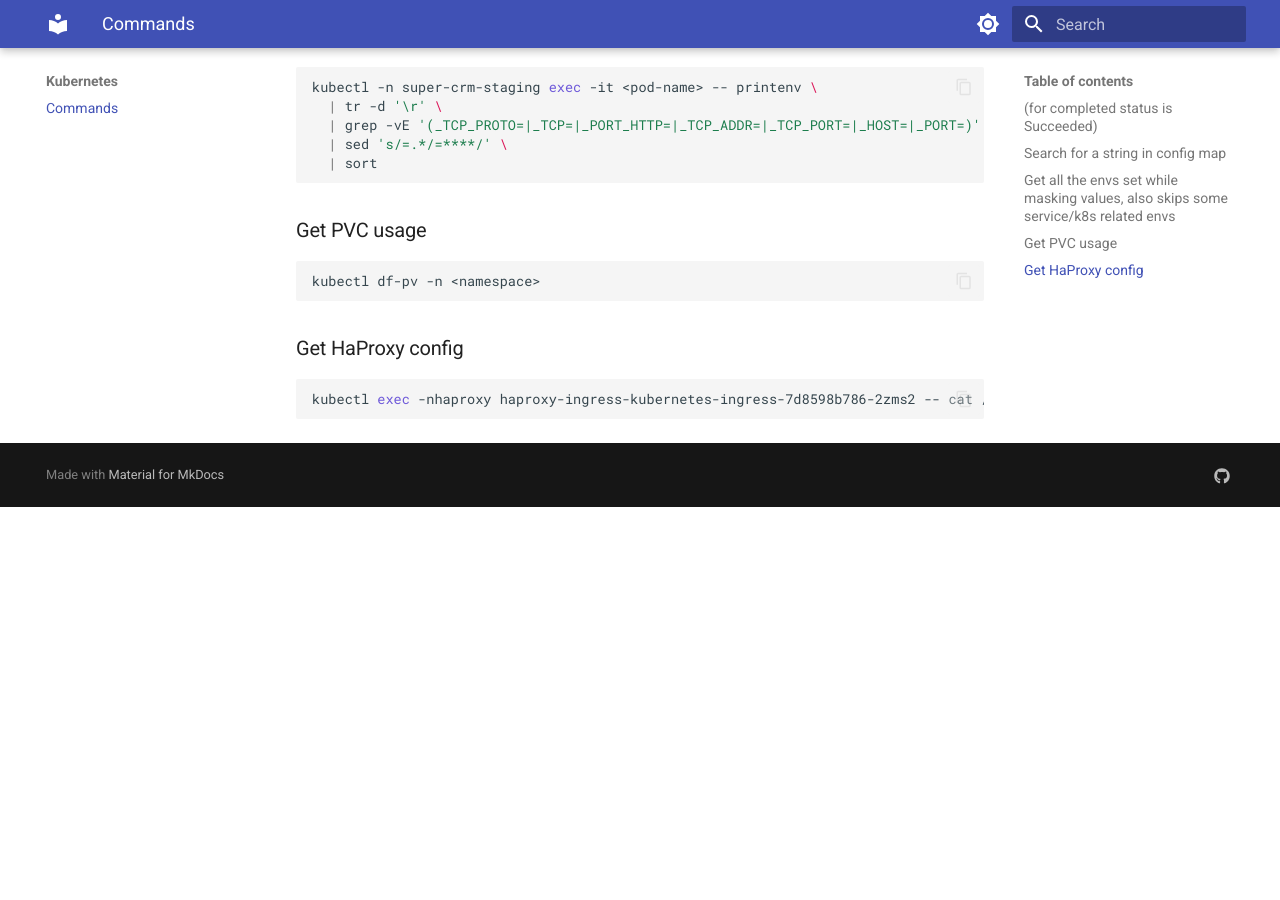
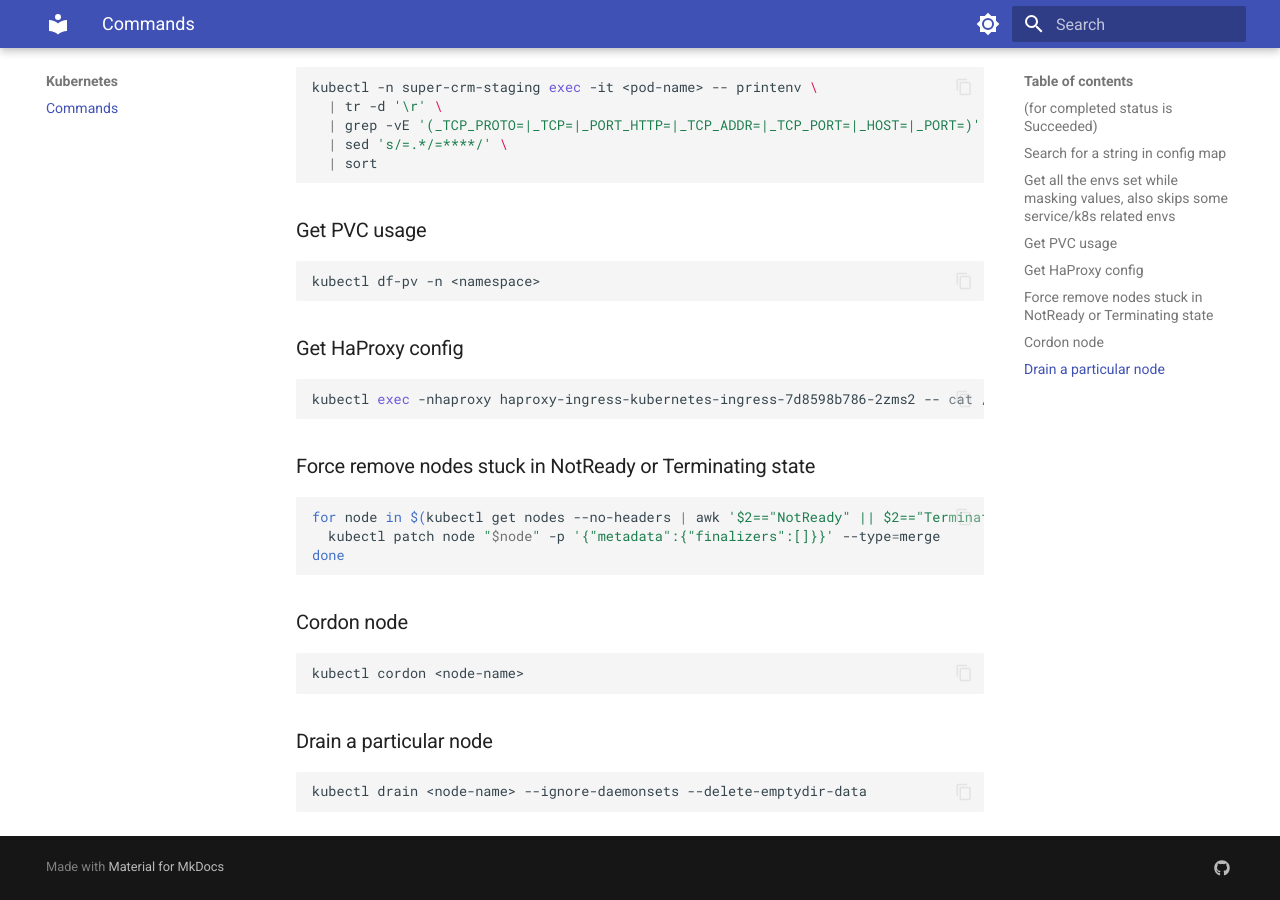
Before and after one commit to Fluder-Paradyne/cmds, an MkDocs documentation site: the page built from docs/k8s/commands.md, in a window 1280 px wide and 900 px high, scrolled down 873 px. Built offline with MkDocs 1.6.1 and Material for MkDocs 9.7.7, drawn with Linux system fonts in a browser that asks for light colours; before the commit the page ends 1380 px from its top, so only the background shows below that.

Commit message:
add cordon and drain cmd

````diff
--- a/docs/k8s/commands.md
+++ b/docs/k8s/commands.md
@@ -52,3 +52,20 @@ kubectl df-pv -n <namespace>
 ```shell
 kubectl exec -nhaproxy haproxy-ingress-kubernetes-ingress-7d8598b786-2zms2 -- cat /etc/haproxy/haproxy.cfg
 ```
+
+### Force remove nodes stuck in NotReady or Terminating state
+```shell
+for node in $(kubectl get nodes --no-headers | awk '$2=="NotReady" || $2=="Terminating"{print $1}'); do
+  kubectl patch node "$node" -p '{"metadata":{"finalizers":[]}}' --type=merge
+done
+```
+
+### Cordon node
+```shell
+kubectl cordon <node-name>
+```
+
+### Drain a particular node
+```shell
+kubectl drain <node-name> --ignore-daemonsets --delete-emptydir-data
+```
````
